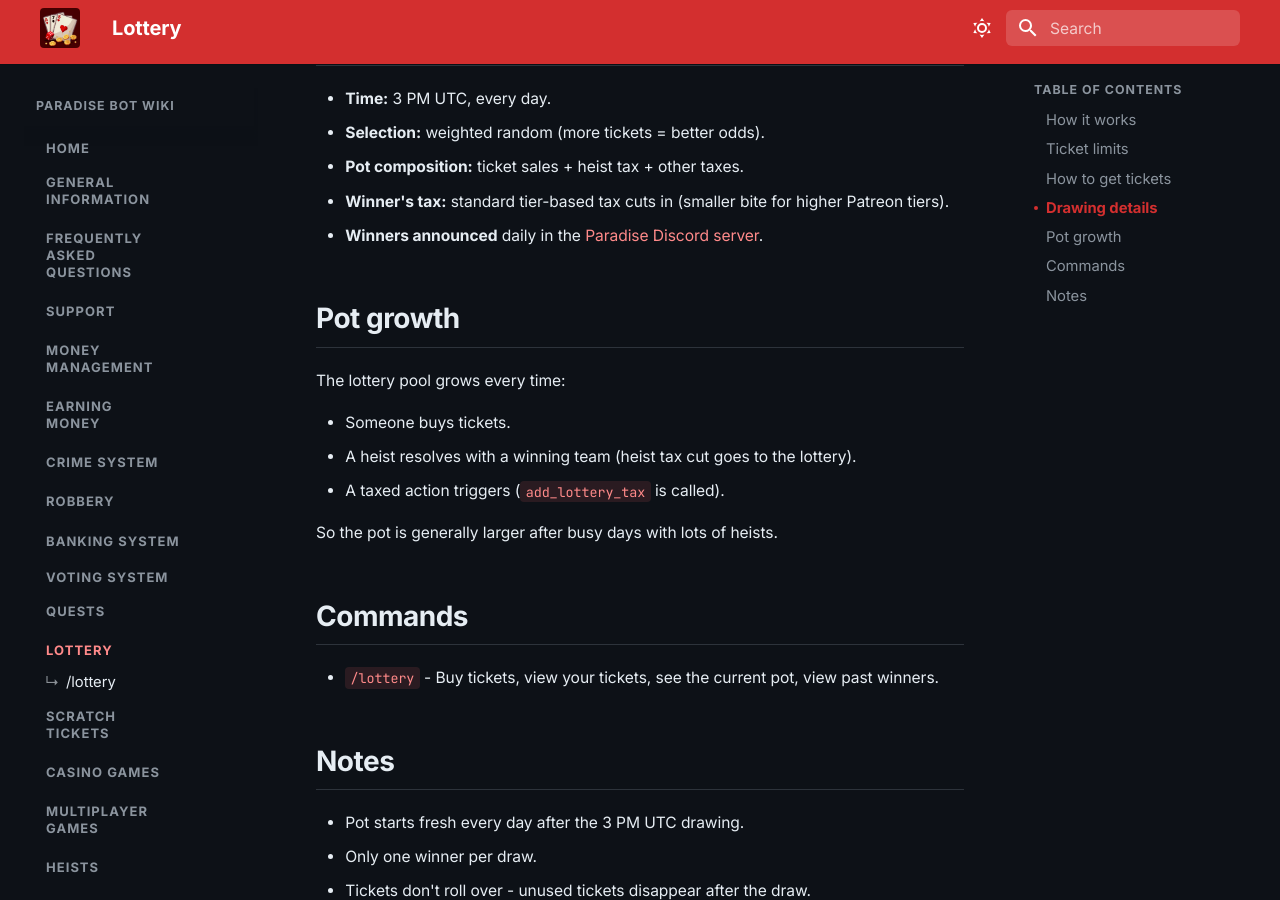
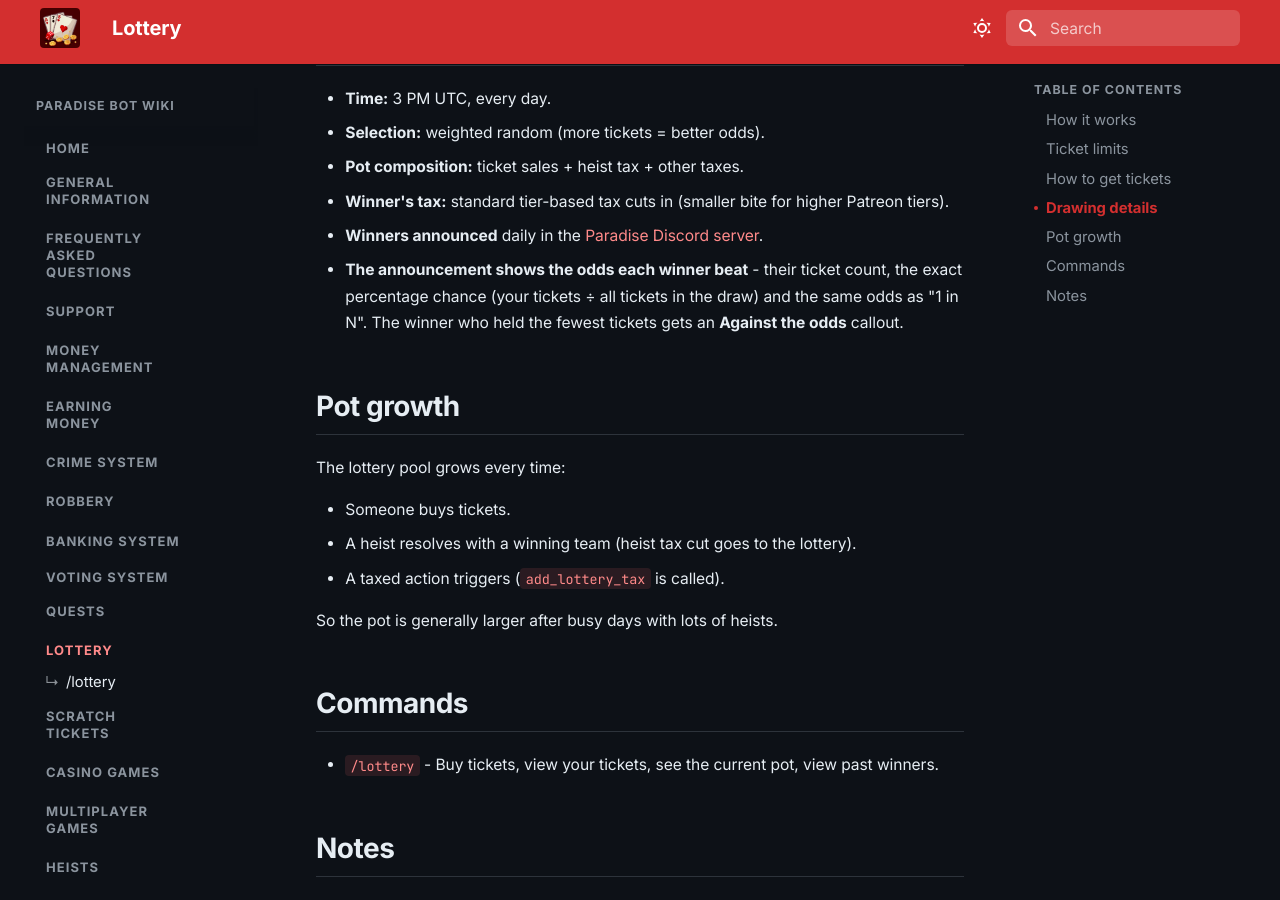
Before and after one commit to Daniel-191/casino-bot-wiki, an MkDocs documentation site: the page built from docs/features/lottery/index.md, in a window 1280 px wide and 900 px high, scrolled down 1452 px. Built offline with MkDocs 1.6.1 and Material for MkDocs 9.7.7, drawn with Linux system fonts in a browser that asks for light colours.

Commit message:
Suggestion by IX

```diff
--- a/docs/features/lottery/index.md
+++ b/docs/features/lottery/index.md
@@ -37,6 +37,7 @@ Scratch-card tickets count toward your **total** but **don't count against your
 - **Pot composition:** ticket sales + heist tax + other taxes.
 - **Winner's tax:** standard tier-based tax cuts in (smaller bite for higher Patreon tiers).
 - **Winners announced** daily in the [Paradise Discord server](https://discord.gg/vMcbru7qMV).
+- **The announcement shows the odds each winner beat** - their ticket count, the exact percentage chance (your tickets ÷ all tickets in the draw) and the same odds as "1 in N". The winner who held the fewest tickets gets an **Against the odds** callout.
 
 ## Pot growth
 
```
